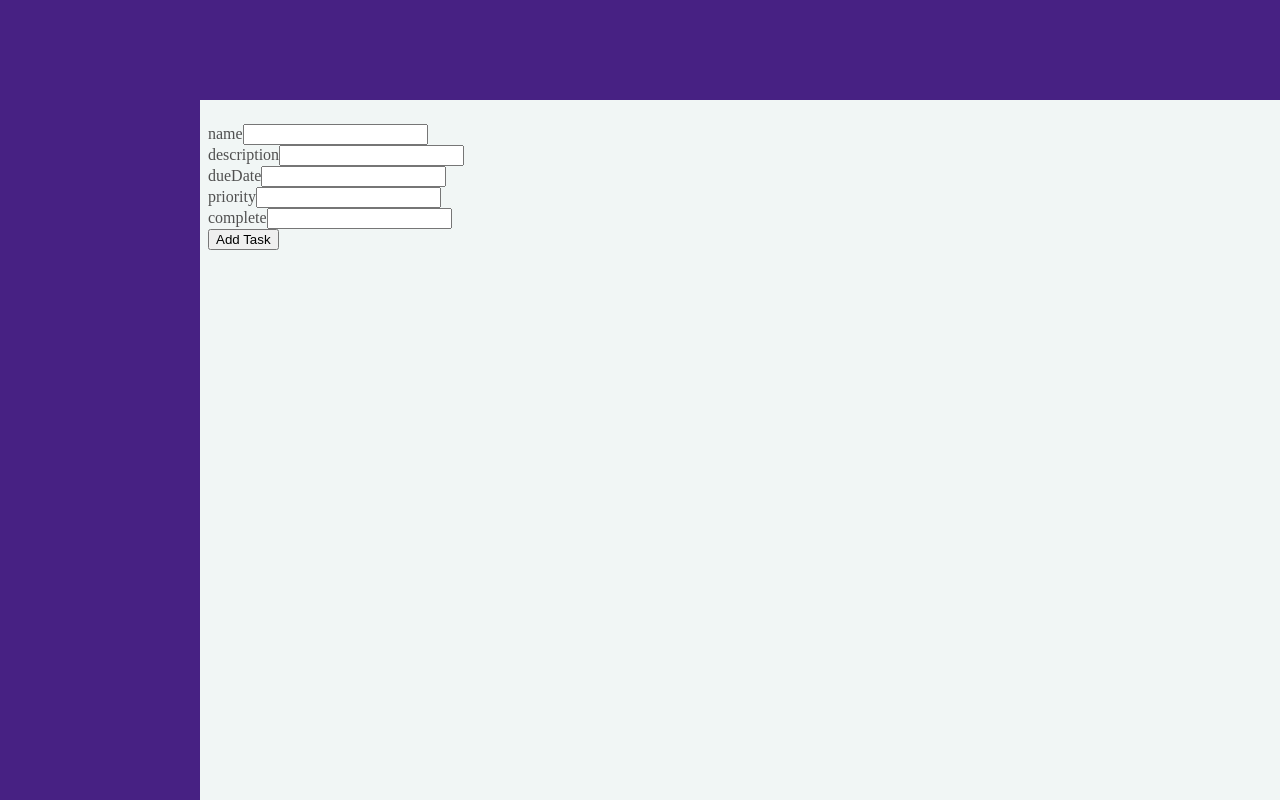
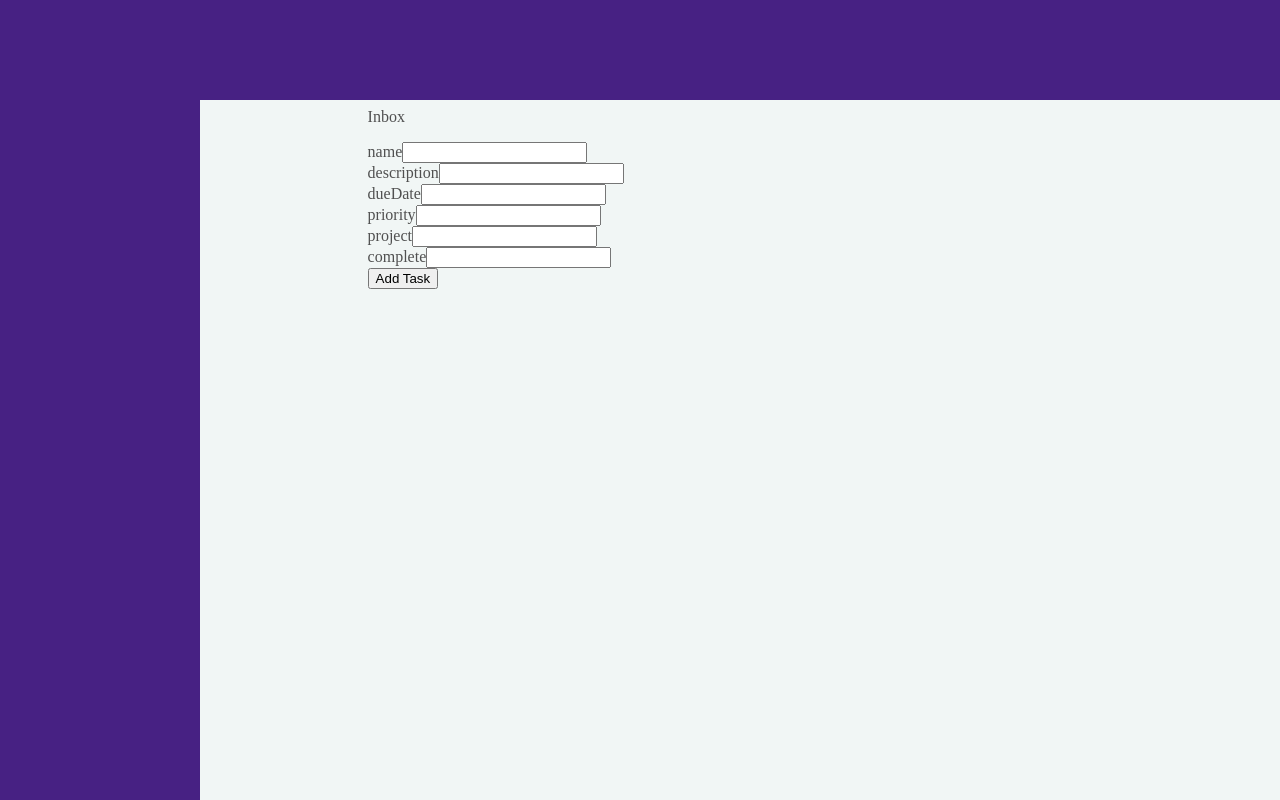
Before and after one commit to jdittert/todoapp, a website built with webpack: page dist/index.html in a window 1280 px wide. Built offline with nearby package versions, Linux system fonts and the light colour scheme.

Commit message:
Add css styling to main section

```diff
--- a/src/index.js
+++ b/src/index.js
@@ -2,7 +2,7 @@ import './style.css';
 import Task from './modules/task';
 
 // Instantiate a dummy task
-const blank = new Task('name', 'desc', 'date', 'priority', 'complete');
+const blank = new Task('name', 'desc', 'date', 'priority', 'project', 'complete');
 
 // Create task array
 const tasks = [];
@@ -34,7 +34,7 @@ function createForm() {
     submit.innerText = 'Add Task';
     taskForm.appendChild(submit);
     taskForm.addEventListener('submit', getTaskData);
-    taskSection.appendChild(taskForm);
+    taskList.appendChild(taskForm);
 
     function createField(key) {
         const fieldDiv = document.createElement('div');
@@ -61,8 +61,9 @@ function getTaskData(event) {
     const taskDesc = formData.get('description');
     const taskDate = formData.get('dueDate');
     const taskPriority = formData.get('priority');
+    const taskProject = formData.get('project');
     const taskComplete = formData.get('complete');
-    const newTask = new Task(taskName, taskDesc, taskDate, taskPriority, taskComplete);
+    const newTask = new Task(taskName, taskDesc, taskDate, taskPriority, taskProject, taskComplete);
     addTask(newTask);
     updateTaskList();
     taskData.reset();
@@ -74,7 +75,6 @@ const taskList = document.createElement('div');
 taskList.setAttribute('id', 'task-list');
 const taskUL = document.createElement('ul');
 taskUL.setAttribute('id', 'task-ul');
-taskList.appendChild(taskUL);
 
 // Populate taskUL
 function updateTaskList() {
@@ -110,6 +110,19 @@ const taskSection = document.createElement('div');
 taskSection.setAttribute('id', 'task-section');
 mainDiv.appendChild(taskSection);
 
+// Display main section
+const taskWrapper = document.createElement('div');
+taskWrapper.setAttribute('id', 'task-wrapper');
+taskSection.appendChild(taskWrapper);
+const rightBumper = document.createElement('div');
+taskWrapper.appendChild(rightBumper);
+const listTitle = document.createElement('div');
+listTitle.setAttribute('id', 'list-title');
+listTitle.innerText = 'Inbox';
+taskList.appendChild(listTitle);
+listTitle.after(taskUL);
+taskWrapper.appendChild(taskList);
+const leftBumper = document.createElement('div');
+taskWrapper.appendChild(leftBumper);
 
-taskSection.appendChild(taskList);
 createForm();
--- a/src/modules/task.js
+++ b/src/modules/task.js
@@ -1,9 +1,10 @@
 export default class Task {
-    constructor(name, description, dueDate, priority, complete) {
+    constructor(name, description, dueDate, priority, project, complete) {
         this.name = name;
         this.description = description;
         this.dueDate = dueDate;
         this.priority = priority;
+        this.project = project;
         this.complete = complete;
     }
 }
--- a/src/style.css
+++ b/src/style.css
@@ -43,6 +43,12 @@ main {
     padding: .5rem;
 }
 
+#task-wrapper {
+    display: grid;
+    grid-template-columns: 15% 70% 15%;
+    justify-content: center;
+}
+
 li {
     display: flex;
 }
```
Also changed, not shown: dist/main.js.
